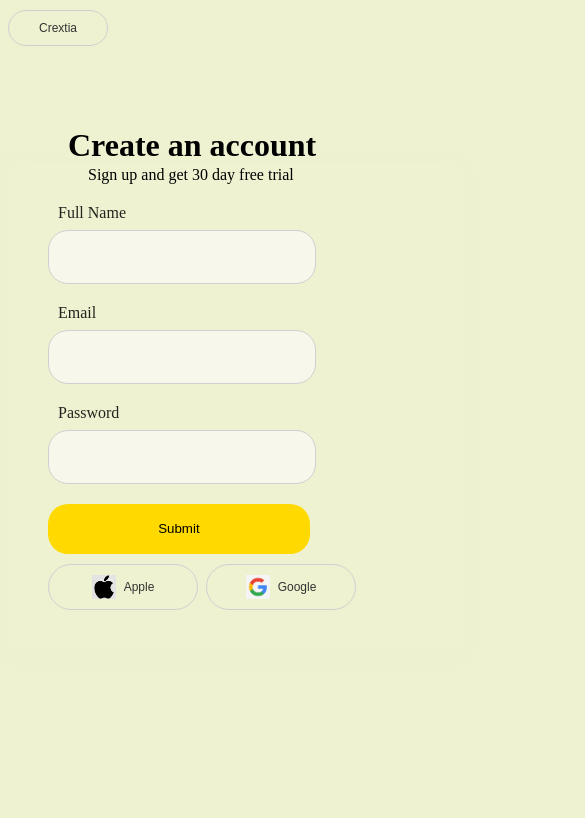
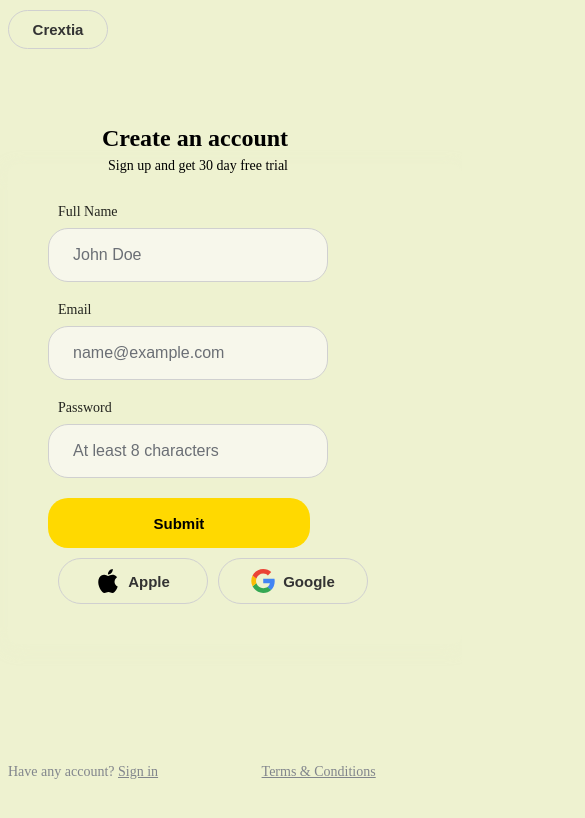
Before and after one commit to CatchPromise/crextia-registration-page, a plain HTML site: page src/index.html in a window 390 px wide. Shown: the top 818 px of the page, 585 px wide, since content can reach past the window. Drawn offline with Linux system fonts and the light colour scheme.

Commit message:
Completed responsive registration Page

```diff
--- a/src/index.html
+++ b/src/index.html
@@ -3,8 +3,17 @@
 
 <head>
     <meta name="viewport" content="width=device-width, initial-scale=1">
+    <meta name="description" content="Crextio Login Page">
+    <meta name="author" content="Login Page">
     <title>Crextio Login Page</title>
     <link rel="stylesheet" href="styles.css">
+    <link rel="icon" type="image/svg" href="crextia-favicon.svg">
+    <link rel="preconnect" href="https://fonts.googleapis.com">
+    <link rel="preconnect" href="https://fonts.gstatic.com" crossorigin>
+    <link
+        href="https://fonts.googleapis.com/css2?family=Cormorant+Garamond:ital,wght@0,300..700;1,300..700&family=Cormorant:ital,wght@0,300..700;1,300..700&family=Inter:ital,opsz,wght@0,14..32,100..900;1,14..32,100..900&family=League+Spartan:wght@100..900&family=Montserrat:ital,wght@0,100..900;1,100..900&family=Plus+Jakarta+Sans:ital,wght@0,200..800;1,200..800&family=Poppins:ital,wght@0,100;0,200;0,300;0,400;0,500;0,600;0,700;0,800;0,900;1,100;1,200;1,300;1,400;1,500;1,600;1,700;1,800;1,900&family=Roboto:ital,wght@0,100..900;1,100..900&display=swap"
+        rel="stylesheet">
+
 </head>
 
 <body>
@@ -18,17 +27,17 @@
         <form>
             <div class="form-group">
                 <label for="fname">Full Name</label><br>
-                <input type="text" id="fname" name="fname"><br>
+                <input type="text" id="fname" name="fname" placeholder="John Doe"><br>
             </div>
 
             <div class="form-group">
                 <label for="email">Email</label><br>
-                <input type="email" id="email" name="email"><br>
+                <input type="email" id="email" name="email" placeholder="name@example.com"><br>
             </div>
 
             <div class="form-group">
                 <label for="password">Password</label><br>
-                <input type="password" id="password" name="password"><br>
+                <input type="password" id="password" name="password" placeholder="At least 8 characters"><br>
             </div>
 
             <button type="submit" class="btn">Submit</button>
@@ -38,12 +47,12 @@
 
                 <button class="social-button">
 
-                    <img src="Apple.jpeg" alt="Apple">
+                    <img src="apple.svg" alt="Apple">
                     Apple
                 </button>
 
                 <button class="social-button">
-                    <img src="Google.jpeg" alt="Google">
+                    <img src="google-icon.svg" alt="Google">
                     Google
 
                 </button>
@@ -52,11 +61,13 @@
         </form>
     </div>
 
-    <div class="hero-image-container">
-        <div class="hero-image">
-            <img src="bigimage.jpg" alt="big-image">
-        </div>
-    </div>
+    <p>
+        Have any account?
+        <a href="#">Sign in</a>
+        <a class="txt" href="#">Terms & Conditions</a>
+    </p>
+
+
 
 </body>
 
--- a/src/styles.css
+++ b/src/styles.css
@@ -17,20 +17,25 @@ body {
     font-size: 12px;
     background-color: #eef2d0;
 }
+
 h1 {
+    text-align: center;
     padding: 60px;
+    font-family: 'Plus Jakarta Sans' sans-serif;
+    font-weight: 700;
 }
 
 span {
     display: inline-block;
     transform: translateY(-80px);
-    margin-left: 80px;
+    margin-left: 520px;
 }
 
 .form-container {
     background-color: #eef2d0;
     padding: 40px;
-    margin-top: -100px;
+    margin-top: -90px;
+    margin-left: 400px;
     border-radius: 10px;
     box-shadow: 0px 4px 15px rgba(238, 242, 208, 0.5);
     width: 100%;
@@ -45,7 +50,8 @@ span {
     display: block;
     color: #23241f;
     margin-left: 10px;
-    font-weight: 300;
+    font-weight: 500;
+    font-family: 'Plus Jakarta San' sans-serif;
 }
 
 
@@ -56,6 +62,20 @@ span {
     margin-top: -10px;
     border-radius: 20px;
     border: 1px solid #d0d0d0;
+    font-family: 'Plus Jakarta Sans' sans-serif;
+    font-size: 400;
+    cursor: pointer;
+    padding-left: 14px;
+
+
+}
+
+input::placeholder,
+textarea::placeholder {
+    color: #6b6f75;
+    padding: 10px;
+    font-family: 'Plus Jakarta Sans' sans-serif;
+    font-size: 400;
 }
 
 .btn {
@@ -64,11 +84,14 @@ span {
     border-radius: 20px;
     border: none;
     background-color: #ffd900;
+    font-family: 'Plus Jakarta Sans' sans-serif;
+    font-size: 400;
+    cursor: pointer;
 }
+
 
 .social-buttons {
     display: flex;
-    gap: 8px;
 }
 
 .social-button {
@@ -77,30 +100,99 @@ span {
     justify-content: center;
     min-width: 150px;
     margin-top: 10px;
+    margin-left: 10px;
     gap: 8px;
-    padding: 10px 20px;
+    padding: 10px 10px;
     border: 1px solid #d0d0d0;
     border-radius: 30px;
     background-color: transparent;
     color: #333;
+    font-family: 'Plus Jakarta Sans' sans-serif;
     font-size: 12px;
+    font-weight: 400;
 }
+
 
 .social-button img {
     width: 24px;
     height: 24px;
 }
 
-.hero-image-container{
-    width: 700px;
-    height: 600px;
-    margin-top: -600px;
-    margin-left: 650px;
+p {
+    text-align: left;
+    font-size: 14px;
+    font-weight: 400;
+    font-family: 'Plus Jakarta Sans' sans-serif;
+    color: #81858c;
 }
 
-.hero-image-container img {
-    width: 600px;
-    height: 600px;
-    object-fit: cover;
-    border-radius: 20px;
+p a {
+    font-size: 14px;
+    font-weight: 400;
+    color: #81858c;
 }
+
+p a :active {
+    color: #81858c;
+}
+
+.txt {
+    margin-left: 980px;
+    font-size: 14px;
+    font-weight: 400;
+    font-family: 'Plus Jakarta Sans' sans-serif;
+    color: #81858c;
+}
+
+@media screen and (max-width: 768px) {
+    .first-button {
+        font-size: 15px;
+        font-weight: 600;
+    }
+
+    h1 {
+        font-size: 24px;
+        font-weight: 700;
+    }
+
+    span {
+        margin-top: 10px;
+        margin-left: 100px;
+        margin-right: auto;
+        font-size: 14px;
+        font-weight: 400;
+    }
+
+    .form-container {
+        margin-left: auto;
+        margin-right: auto;
+    }
+
+    .form-group label {
+        font-size: 14px;
+        font-weight: 500;
+    }
+
+    .form-group input {
+        font-size: 16px;
+        font-weight: 400;
+    }
+
+    .btn {
+        font-size: 15px;
+        font-weight: 600;
+    }
+
+    .social-button {
+        font-size: 15px;
+        font-weight: 600;
+    }
+
+    p {
+        margin-top: 120px;
+    }
+
+    .txt {
+        margin-left: 100px;
+    }
+}
```
Also changed, not shown: src/Apple.jpeg (deleted), src/Google.jpeg (deleted), src/apple.svg (added), src/crextia-favicon.svg (added), src/google-icon.svg (added).
